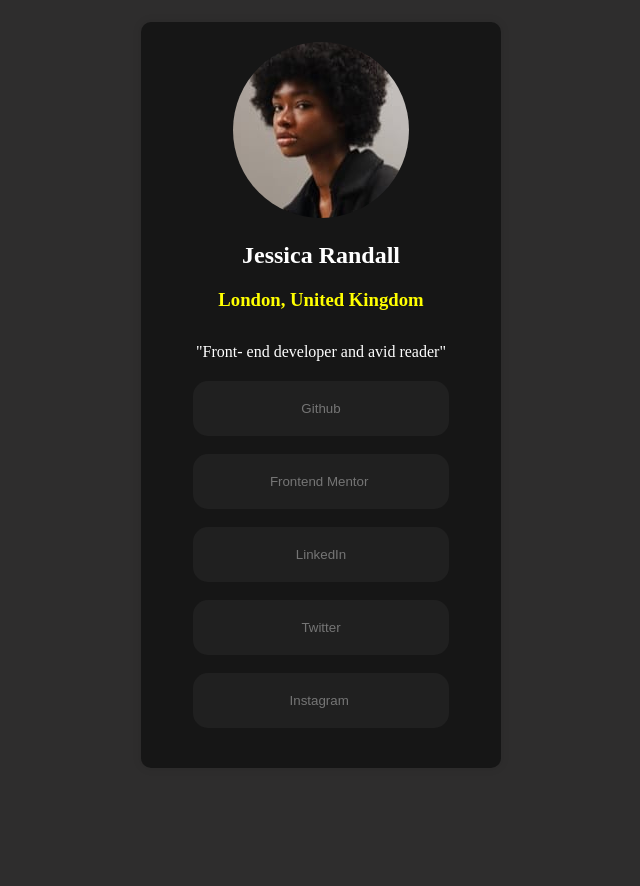
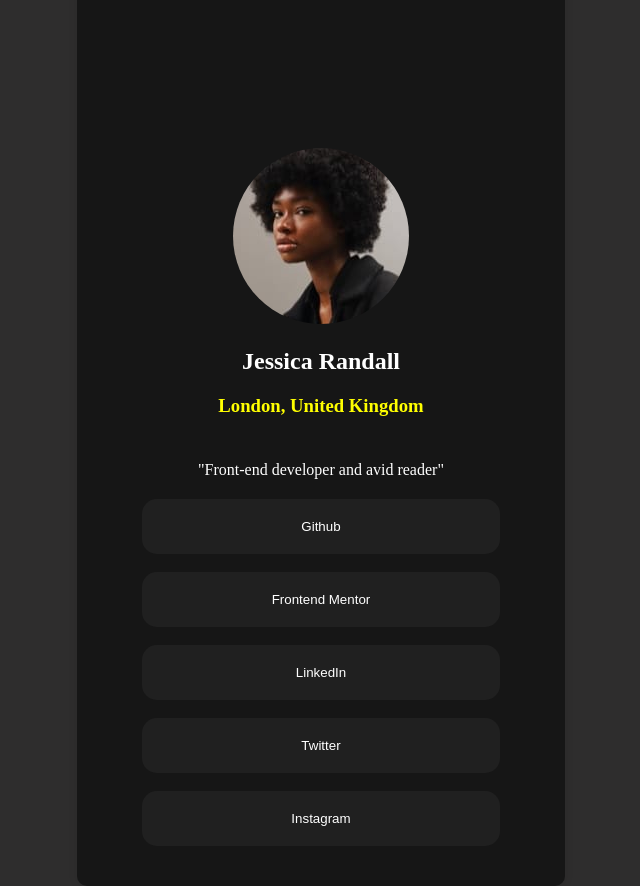
Before and after one commit to GmanyeAnanias1/Code_Mentor1, a plain HTML site: page index.html in a window 1280 px wide. Shown: the whole page, without its empty margins (319-959 px from the left). Before the commit the page ends 800 px from the top, so only its background shows below. Drawn offline with Linux system fonts and the light colour scheme.

Commit message:
updated the input field to buttons

```diff
--- a/index.html
+++ b/index.html
@@ -16,28 +16,26 @@
             <div class="user-name">
                 <h2>Jessica Randall</h2>
                 <h3>London, United Kingdom</h3>
-                <p>"Front- end developer and avid reader"</p>
+                <p>"Front-end developer and avid reader"</p>
             </div>
         </div>
+
         <label for="github"></label>
-        <input type="text" id="github" name="github" placeholder=" Github " required><br>
+        <button type="button" id="github" name="github">Github</button><br>
 
         <label for="frontend-mentor"></label>
-        <input type="text" id="frontend-mentor" name="frontend-mentor" placeholder="Frontend Mentor " required><br>
+        <button type="button" id="frontend-mentor" name="frontend-mentor">Frontend Mentor</button><br>
 
         <label for="linkedin"></label>
-        <input type="text" id="linkedin" name="linkedin" placeholder=" LinkedIn " required><br>
+        <button type="button" id="linkedin" name="linkedin">LinkedIn</button><br>
 
         <label for="twitter"></label>
-        <input type="text" id="twitter" name="twitter" placeholder="Twitter" required><br>
+        <button type="button" id="twitter" name="twitter">Twitter</button><br>
 
         <label for="instagram"></label>
-        <input type="text" id="instagram" name="instagram" placeholder="Instagram " required><br>
-
+        <button type="button" id="instagram" name="instagram">Instagram</button><br>
 
     </form>
 
-
-
 </body>
 </html>
--- a/style.css
+++ b/style.css
@@ -8,6 +8,8 @@
 }
 
 .header img{
+    margin-top: 50%;
+    padding: 0%;
     max-width: 100%;
     max-height: 100%;
     border-radius: 50%;
@@ -38,7 +40,7 @@ body {
 form {
     background-color: rgb(22, 22, 22); /* Set the background color of the form */
     padding: 20px;
-    width: 25%;
+    width: 35%;
     border-radius: 10px;
     box-shadow: 0 0 10px rgba(0, 0, 0, 0.1);
     display: block;
@@ -47,16 +49,18 @@ form {
 }
 
 label {
+
     display: block;
     margin-bottom: 8px;
     font-weight: bold;
 
 }
 
-input {
+button {
 
     text-align: center;
 
+    color: white;
     width: 80%;
     padding: 20px;
     margin-bottom: 10px;
```
